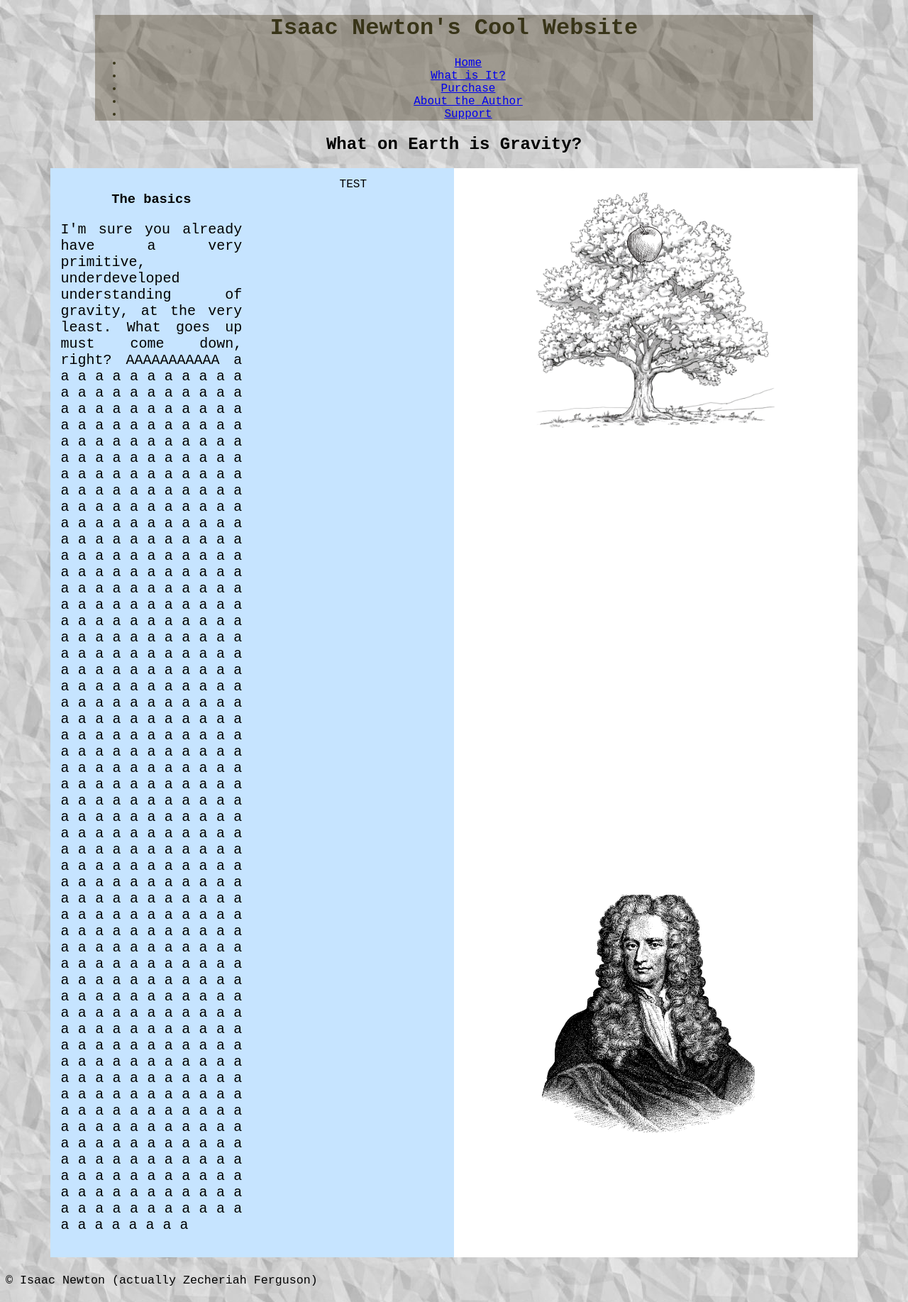
After one commit to ZechsVariety/HTML-CSS-JS-Fundamentals, a PHP site: page /gravity.html in a window 1280 px wide. The commit adds this page. Shown: the whole page at 71% size. Run offline with PHP 8.4, Linux system fonts and the light colour scheme.

Commit message:
improved form elements with css, what is it page started (apple joke)
now the elements of the forms are in rows instead of side by side. i tried a couple of different methods for this, but putting each element into div elements worked best and gave me utmost control

for the "what is it" page, i focused on the apple bit. it's actually what made me wanna do a website on isaac newton: i thought itd be funny and charming for an apple to follow you when you scroll and land on newton's head. i got that working, and it works exactly how i imagined it! i might also add some js to make the impact cooler with a graphic. later, ill fill the page up with text and images as well.

```diff
--- a/project-1/css/styles.css
+++ b/project-1/css/styles.css
@@ -11,13 +11,21 @@ html {
 body {
     font-family: 'Courier New', Courier, monospace; /*i wanted it to look like it was typed on a typewriter*/
     background-image: url("../images/PaperTexture.jpg");
+    text-align: center;
+}
+
+p, h5 {
+    text-align: justify;
 }
 
 header {
     text-align: center; /*the navigation menu looks aful but itll look better soon*/
     background-color: rgba(60, 47, 19, 0.352);
     background-image: linear-gradient();
-    color: rgb(56, 52, 24)
+    color: rgb(56, 52, 24);
+
+    width: 80%;
+    margin: 0 auto;
 }
 
 main {
@@ -26,6 +34,9 @@ main {
     flex-direction: row;
 
     background-color: rgb(255, 255, 255);
+
+    width: 90%;
+    margin: 0 auto;
 }
 
 section {
@@ -37,4 +48,71 @@ section {
     background-color: rgb(198, 228, 255);
 }
 
+article {
+    display: flex;
+    flex-direction: row;
+
+    width: 50%;
+}
+article > section {
+    width: 50%;
+}
+aside {
+    display: flex;
+    flex-direction: column;
+
+    margin: 0 auto;
+
+    /* justify-content: center; */
+}
+img#apple {
+    position: fixed;
+
+    margin: 0 auto;
+
+    /* padding-bottom: 30em; */
+    /* position the apple */
+    margin-top: 5em;
+    margin-left: 10em;
+
+    z-index: 1; /*ensures it shows above*/
+}
+img#newton {
+    position: absolute;
+
+    /*position him at the bottom*/
+    margin-top: 64em;
+    margin-left: 2.5em;
+}
+
+form {
+    display: flex;
+    flex-flow: column; /*makes the submit and reset buttons cool*/
+
+    /* width: 75%; */
+    margin: 0 auto; /*center*/
+    padding: 2.5%;
+
+    background-color: aliceblue;
+
+    text-align: left;
+}
+form#reviewForm {
+    width: 100%;
+}
+form#purchaseForm {
+    width: 50%
+}
+
+fieldset {
+    display: block; /*makes the div elements within fieldset aligned in columns :D*/
+}
+
 /* TODO: customize all h1, h2, h3, p, whatever elements to not be the defaults! */
+
+
+/* text sizes */
+
+p {
+    font-size: 20px;
+}
--- /dev/null
+++ b/project-1/gravity.html
@@ -0,0 +1,57 @@
+<!DOCTYPE html>
+<html lang="en">
+	<head>
+		<meta charset="utf-8" />
+		<title>What is Gravity? - Isaac Newton's Cool Website</title>
+		<meta name="author" content="Zecheriah" />
+		<meta name="description" content="A satirical website depicting Isaac Newton as a self-obsessed saleman">
+		<link rel="shortcut icon" href="images/favicon.png" type="image/x-icon" />
+		<link rel="stylesheet" href="css/styles.css" />
+	</head>
+
+	<body>
+		<header>
+			<h1>Isaac Newton's Cool Website</h1>
+
+            <nav>
+				<ul>
+					<li><a href="index.html" title="Go to the Home page">Home</a></li>
+
+					<li><a href="gravity.html" title="Learn about what gravity is">What is It?</a></li>
+
+					<li><a href="purchase.html" title="Purchase the amazing papers">Purchase</a></li>
+
+					<li><a href="about.html" title="Learn about me, the amazing author, Isaac Newton">About the Author</a></li>
+
+					<li><a href="support.html" title="Access customer support and author contact">Support</a></li>
+				</ul>
+			</nav>
+		</header>
+
+		<h2>What on Earth is Gravity?</h2>
+
+		<main>
+			<article>
+				<section>
+					<h3>The basics</h3>
+
+					<p>I'm sure you already have a very primitive, underdeveloped understanding of gravity, at the very least. What goes up must come down, right? AAAAAAAAAAA a a a a a a a a a a a a a a a a a a a a a a a a a a a a a a a a a a a a a a a a a a a a a a a a a a a a a a a a a a a a a a a a a a a a a a a a a a a a a a a a a a a a a a a a a a a a a a a a a a a a a a a a a a a a a a a a a a a a a a a a a a a a a a a a a a a a a a a a a a a a a a a a a a a a a a a a a a a a a a a a a a a a a a a a a a a a a a a a a a a a a a a a a a a a a a a a a a a a a a a a a a a a a a a a a a a a a a a a a a a a a a a a a a a a a a a a a a a a a a a a a a a a a a a a a a a a a a a a a a a a a a a a a a a a a a a a a a a a a a a a a a a a a a a a a a a a a a a a a a a a a a a a a a a a a a a a a a a a a a a a a a a a a a a a a a a a a a a a a a a a a a a a a a a a a a a a a a a a a a a a a a a a a a a a a a a a a a a a a a a a a a a a a a a a a a a a a a a a a a a a a a a a a a a a a a a a a a a a a a a a a a a a a a a a a a a a a a a a a a a a a a a a a a a a a a a a a a a a a a a a a a a a a a a a a a a a a a a a a a a a a a a a a a a a a a a a a a a a a a a a a a a a a a a a a a a a a a a a a a a a a a a a a a a a a a a a a a a a a a a a a a a a a a a a a a a a a a a a a a a a a a a a a a a a a a a a a a a a a a a a a </p>
+				</section>
+				<section>
+					TEST
+				</section>
+			</article>
+			<aside>
+				<img src="images/TreeSketch.webp" width="400" /> <!--source: Vecteezy-->
+
+				<img id="apple" src="images/AppleSketchFilled.png" width="50" /> <!--source: pikpng (i filled it with white)-->
+
+				<img id="newton" src="images/NewtonSketch.webp" width="300" /> <!--source: definicion-->
+			</aside>
+		</main>
+
+		<footer>
+			<p><small>© Isaac Newton (actually Zecheriah Ferguson)</small></p>
+		</footer>
+	</body>
+</html>
--- a/project-1/index.html
+++ b/project-1/index.html
@@ -27,10 +27,10 @@
 					<li><a href="support.html" title="Access customer support and author contact">Support</a></li>
 				</ul>
 			</nav>
+		</header>
 
-            <h2>WELCOME,</h2>
-            <h4>To the OFFICIAL Isaac Newton Homepage....</h4>
-		</header>
+		<h2>WELCOME,</h2>
+        <h4>To the OFFICIAL Isaac Newton Homepage....</h4>
 
 		<main>
 			<section>
```
Also changed, not shown: project-1/purchase.html (+13 -5 lines), project-1/images/AppleSketch.png (added), project-1/images/AppleSketchFilled.png (added), project-1/images/NewtonSketch.webp (added), project-1/images/TreeSketch.webp (added).
